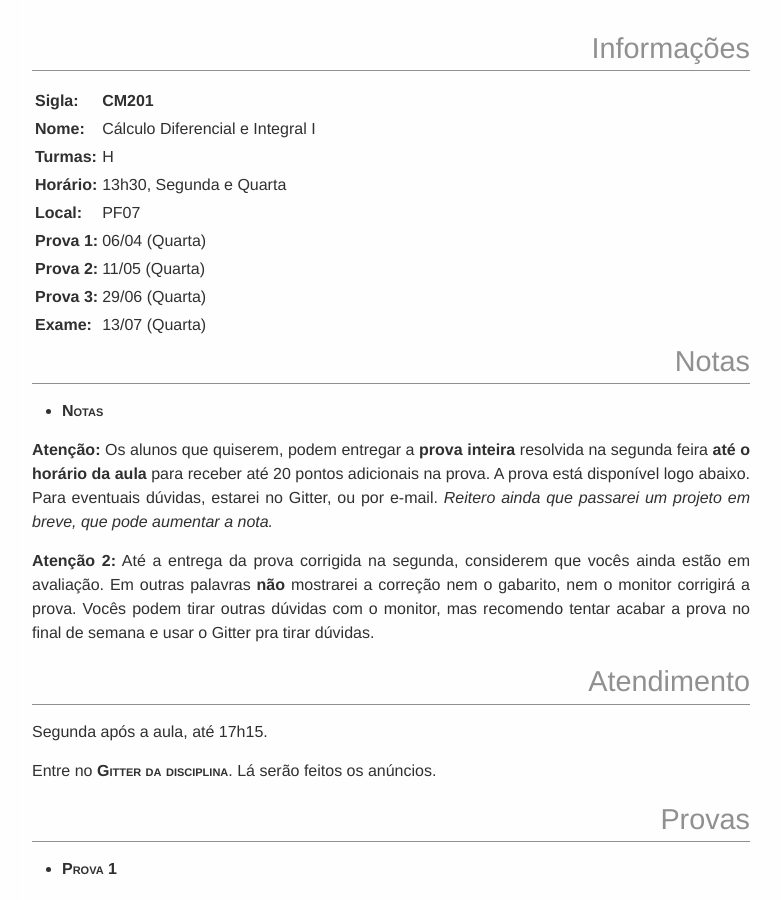
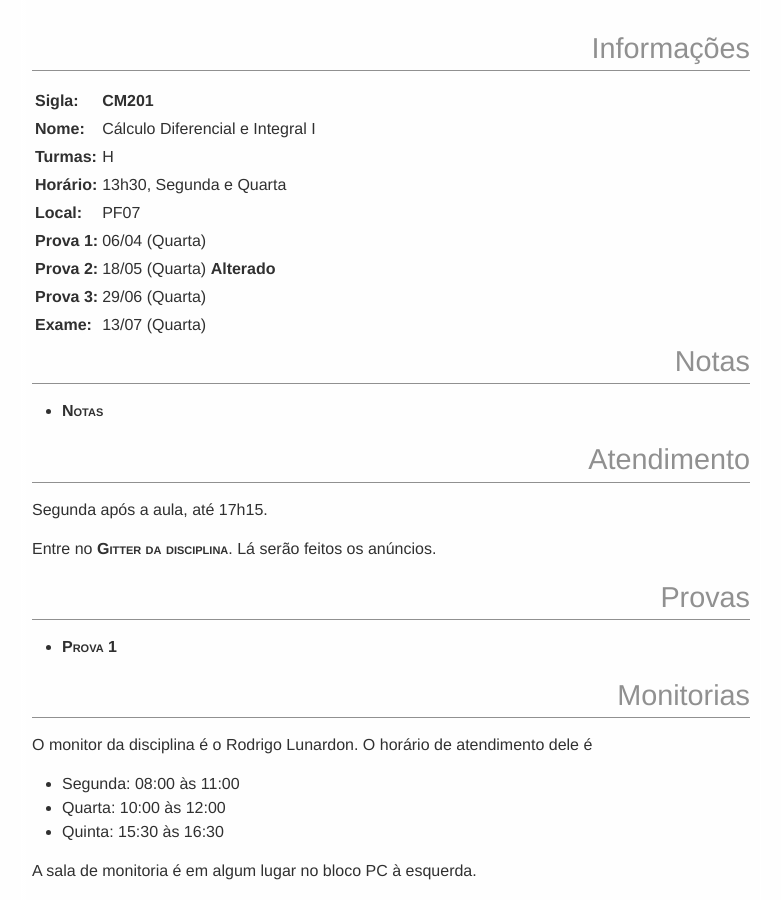
Before and after one commit to abelsiqueira/abelsiqueira.github.io-old, a Jekyll site: the page built from disciplinas/cm201-2016s1.md, in a window 1280 px wide and 900 px high, scrolled down 446 px. Shown: the whole window, without its empty margins (249-1030 px from the left). Built offline with Jekyll 4.4.1, drawn with Linux system fonts in a browser that asks for light colours.

Commit message:
Atualiza data da prova 2

```diff
--- a/disciplinas/cm201-2016s1.md
+++ b/disciplinas/cm201-2016s1.md
@@ -14,25 +14,13 @@
   | **Horário:** | 13h30, Segunda e Quarta
   | **Local:**   | PF07
   | **Prova 1:** | 06/04 (Quarta)
-  | **Prova 2:** | 11/05 (Quarta)
+  | **Prova 2:** | 18/05 (Quarta) **Alterado**
   | **Prova 3:** | 29/06 (Quarta)
   | **Exame:**   | 13/07 (Quarta)
 
 # Notas
 
  - [Notas]({{ site.baseurl }}/disciplinas/cm201/notas-2016s1.pdf)
-
- **Atenção:** Os alunos que quiserem, podem entregar a **prova inteira**
- resolvida na segunda feira **até o horário da aula** para receber até 20 pontos
- adicionais na prova. A prova está disponível logo abaixo. Para eventuais
- dúvidas, estarei no Gitter, ou por e-mail.
- *Reitero ainda que passarei um projeto em breve, que pode aumentar a nota.*
-
- **Atenção 2:** Até a entrega da prova corrigida na segunda, considerem que
- vocês ainda estão em avaliação. Em outras palavras **não** mostrarei a correção
- nem o gabarito, nem o monitor corrigirá a prova.
- Vocês podem tirar outras dúvidas com o monitor, mas recomendo tentar acabar a
- prova no final de semana e usar o Gitter pra tirar dúvidas.
 
 # Atendimento
 
```
